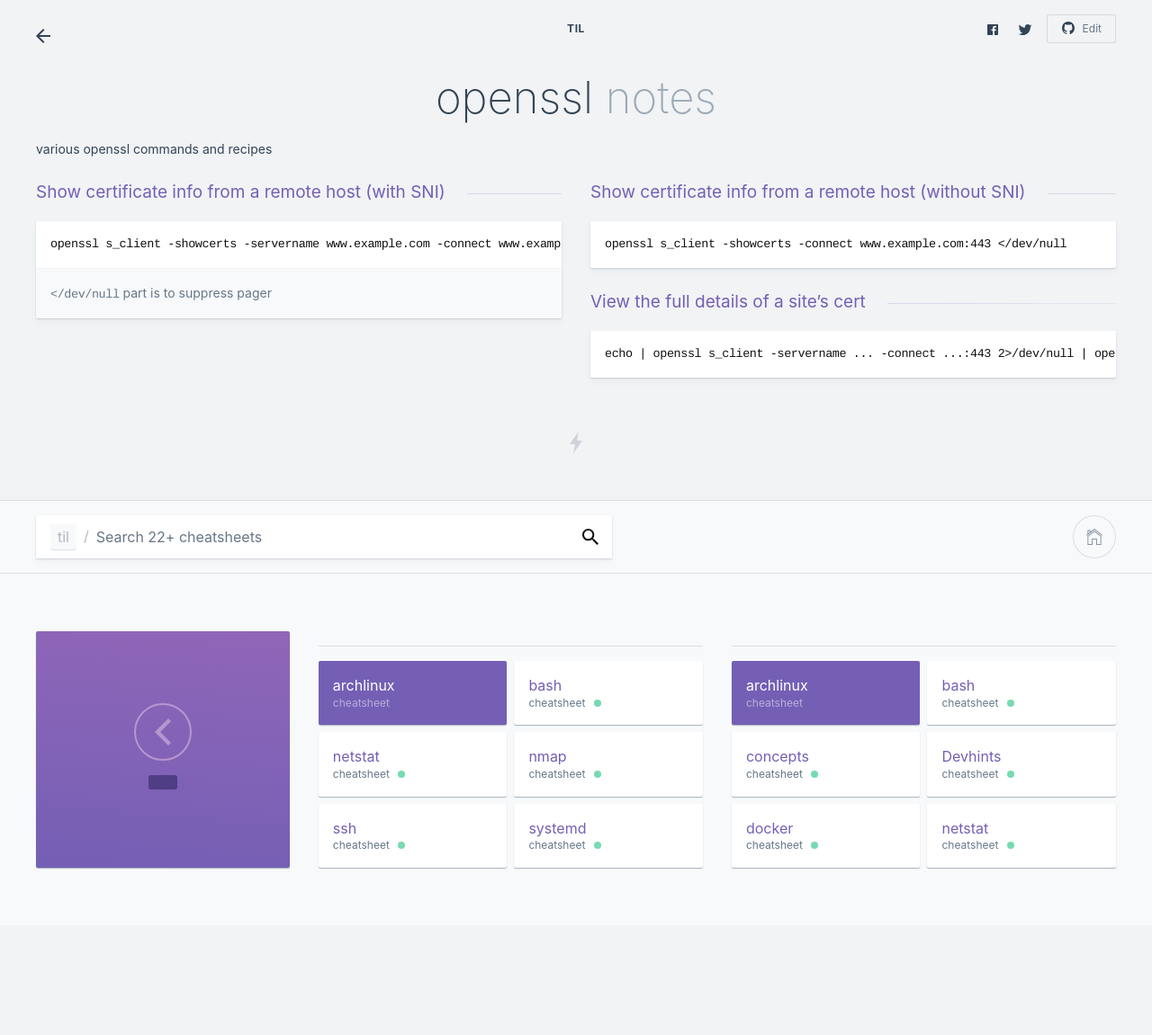
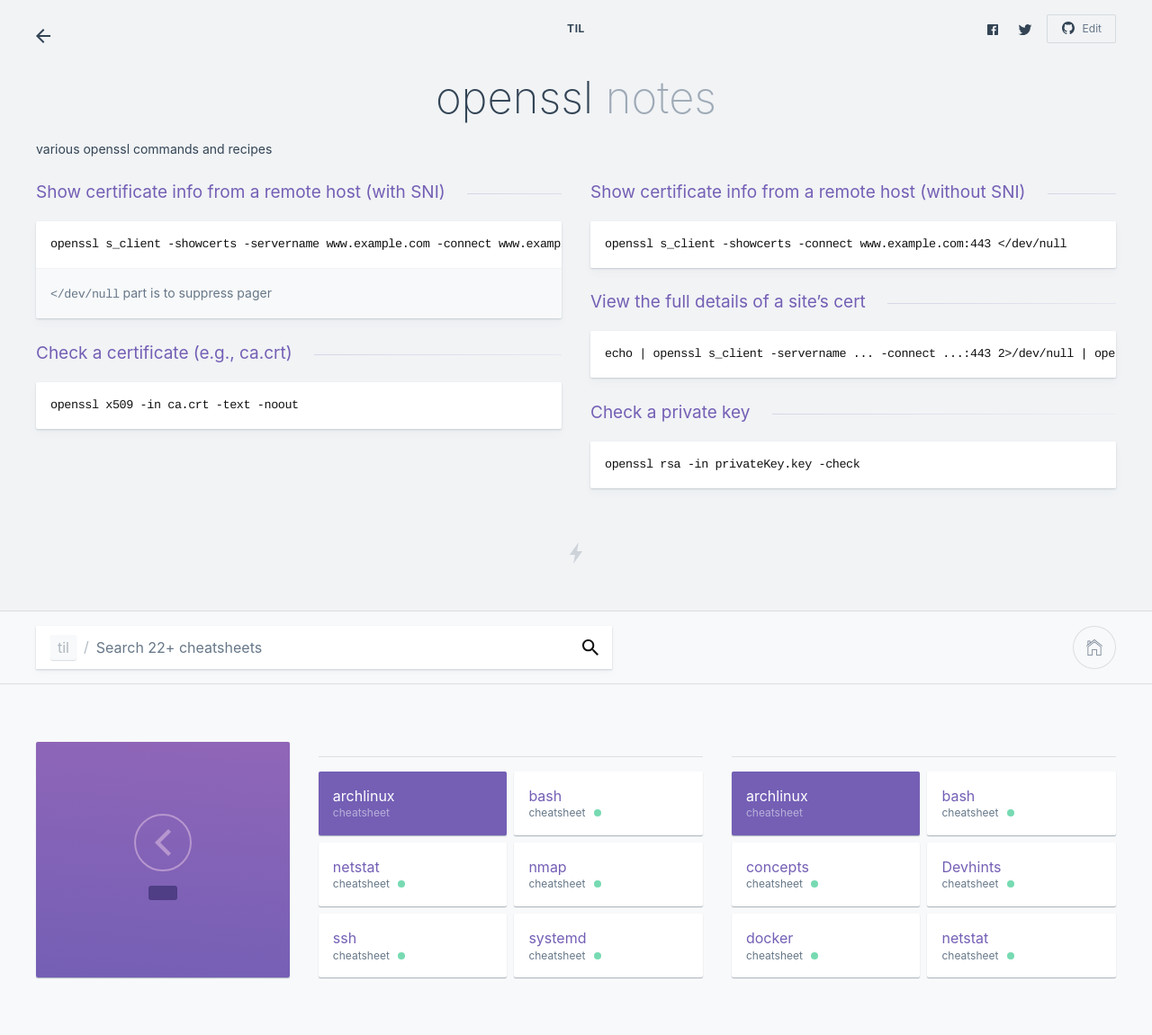
Before and after one commit to kevinjqiu/til, a Jekyll site: the page built from openssl.md, in a window 1280 px wide. Shown: the whole page at 90% size. Built offline with Jekyll 4.4.1, drawn with Linux system fonts in a browser that asks for light colours; before the commit the page ends 1029 px from its top, so only the background shows below that.

Commit message:
Check certs

```diff
--- a/openssl.md
+++ b/openssl.md
@@ -26,3 +26,11 @@ openssl
 ### View the full details of a site's cert
 
     echo | openssl s_client -servername ... -connect ...:443 2>/dev/null | openssl x509 -text
+
+### Check a certificate (e.g., ca.crt)
+
+    openssl x509 -in ca.crt -text -noout
+
+### Check a private key
+
+    openssl rsa -in privateKey.key -check
```
